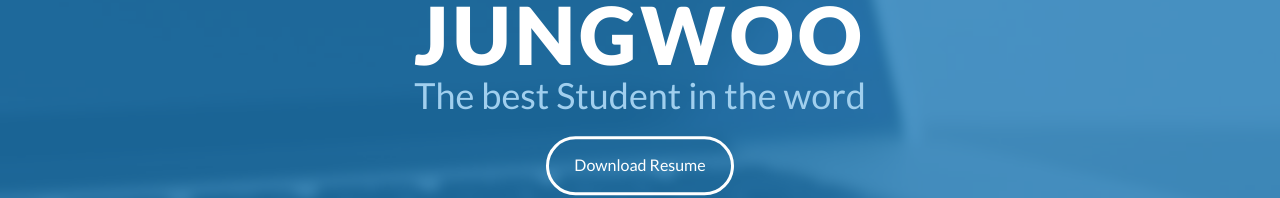
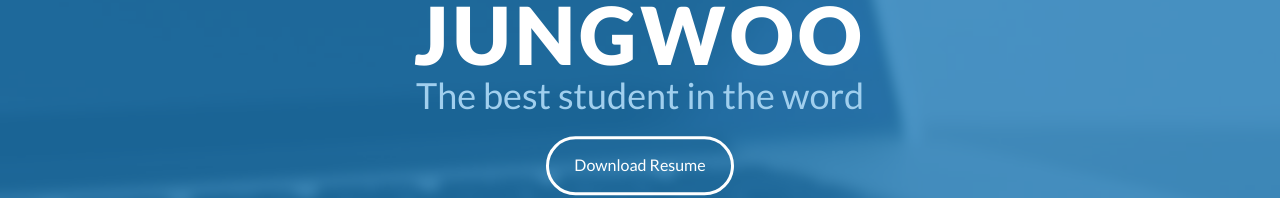
Before and after one commit to choijungwoo777/choijungwoo777.github.io, a website: page index.html in a window 1280 px wide. Shown: the part 339-537 px from the top of the page. Drawn offline with nearby package versions, Linux system fonts and the light colour scheme.

Commit message:
I change somting

```diff
--- a/index.html
+++ b/index.html
@@ -49,7 +49,7 @@
     <div id="lead">
         <div id="lead-content">
             <h1>Choi Jungwoo</h1>
-            <h2>The best Student in the word</h2>
+            <h2>The best student in the word</h2>
             <a href="#" class="btn-rounded-white">Download Resume</a>
         </div>
         <!-- End #lead-content -->
```
